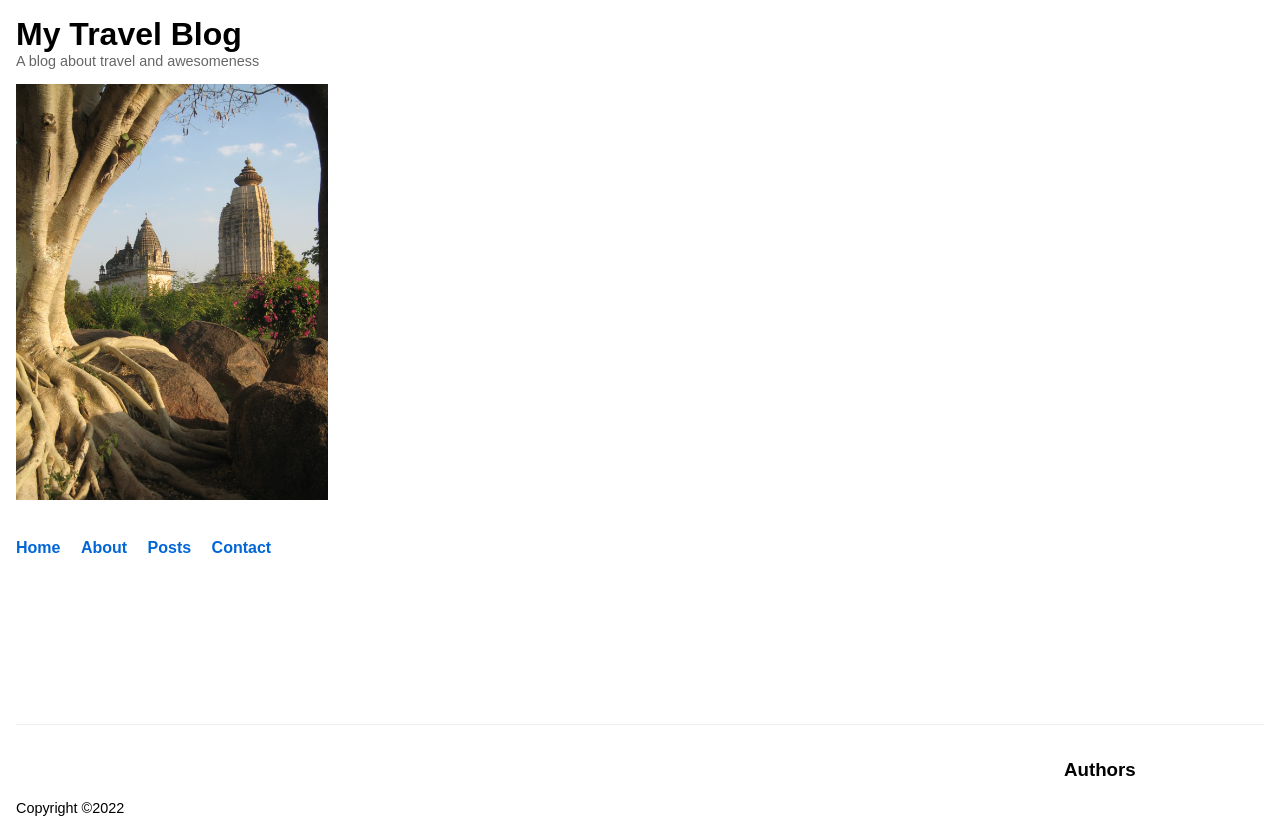
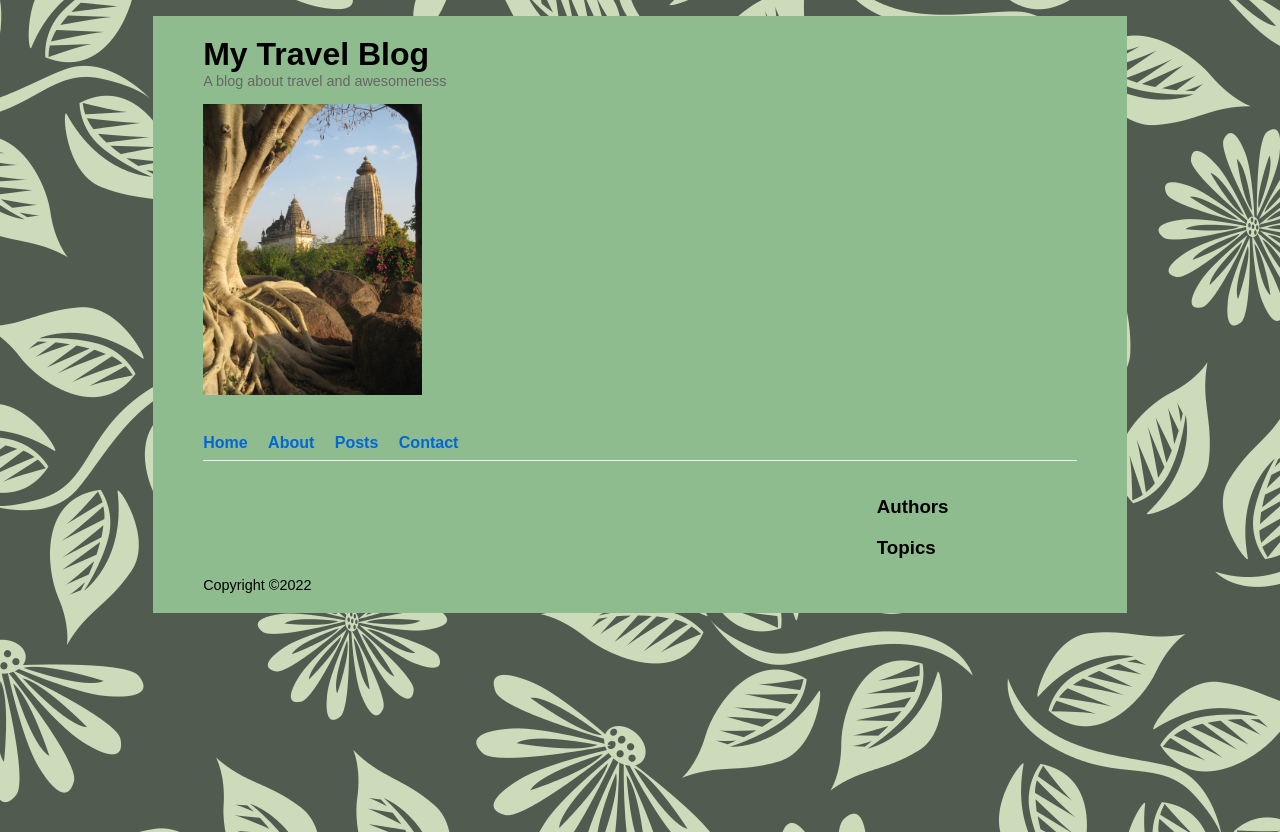
Before and after one commit to lizthompson07/sheridan-course, a Django app: page / in a window 1280 px wide. Run offline with Django 4.2, Linux system fonts and the light colour scheme; data that the repository does not hold is empty; parts of the project's set-up code (start-up, migrations or seed data) failed here and were passed over.

Commit message:
updates for assignment 3

```diff
--- a/blog/models.py
+++ b/blog/models.py
@@ -3,6 +3,7 @@
 from django.db import models
 
 # Create your models here.
+from django.db.models import Count
 from django.utils import timezone
 from django.contrib.auth import get_user_model
 
@@ -36,6 +37,9 @@
         User = get_user_model()
         # Get the users who are authors of this queryset
         return User.objects.filter(blog_posts__in=self).distinct()
+
+    def get_number_posts_by_topic(self):
+        return Topic.objects.filter(blog_posts__in=self).annotate(posts_count=Count('blog_posts')).order_by('-posts_count')
 
 
 class Post(models.Model):
--- a/blog/static/blog/base.css
+++ b/blog/static/blog/base.css
@@ -2,9 +2,11 @@
 
 html {
   height: 100%; /* Use whole height of browser */
+
 }
 
 body {
+  background-image: url('/static/blog/flowers-background.png');
   display: grid;  /* Use CSS grid */
   font-family: Arial, Helvetica, sans-serif;
   grid-template-rows: auto auto 1fr auto;  /* Sticky footer */
@@ -12,6 +14,18 @@
   max-width: 2000px;  /* Set max width */
   min-height: 100%;  /* Full height */
   padding: 1rem;
+
+}
+
+/* container */
+.container{
+  width: 70%;
+  height: flex;
+  margin: auto;
+  position: center;
+  padding: 20px 50px 20px 50px;
+  background-color: darkseagreen;
+
 }
 
 /*
--- a/blog/templates/blog/base.html
+++ b/blog/templates/blog/base.html
@@ -11,6 +11,8 @@
 </head>
 
 <body>
+<!--The container-->
+<div class="container">
   <!-- The header -->
   <header id="site-header">
      <h1>My Travel Blog</h1>
@@ -40,5 +42,6 @@
     <!-- Print copyright with the current year -->
     Copyright &copy;{% now 'Y' %}
   </footer>
+</div>
 </body>
 </html>
--- a/blog/templates/blog/home.html
+++ b/blog/templates/blog/home.html
@@ -24,6 +24,15 @@
           {% endfor %}
         </ul>
     </section>
+
+    <section id="topic-list">
+      <h3>Topics</h3>
+        <ul>
+          {% for topic in topics %}
+            <li>{{ topic }} ({{ topic.posts_count }})</li>
+          {% endfor %}
+        </ul>
+    </section>
   </aside>
 
   {% endblock %}
--- a/blog/views.py
+++ b/blog/views.py
@@ -16,8 +16,12 @@
     # Get authors
     authors = models.Post.objects.published().get_authors().order_by('first_name')
 
+    # Get top 10 posts
+    top_10 = models.Post.objects.published()[0:10]
+    topics = top_10.get_number_posts_by_topic()
     # Add as context variable "latest_posts"
     context = {
+        'topics': topics,
         'authors': authors,
         'latest_posts': latest_posts
     }
```
Also changed, not shown: blog/static/blog/flowers-background.png (added).
